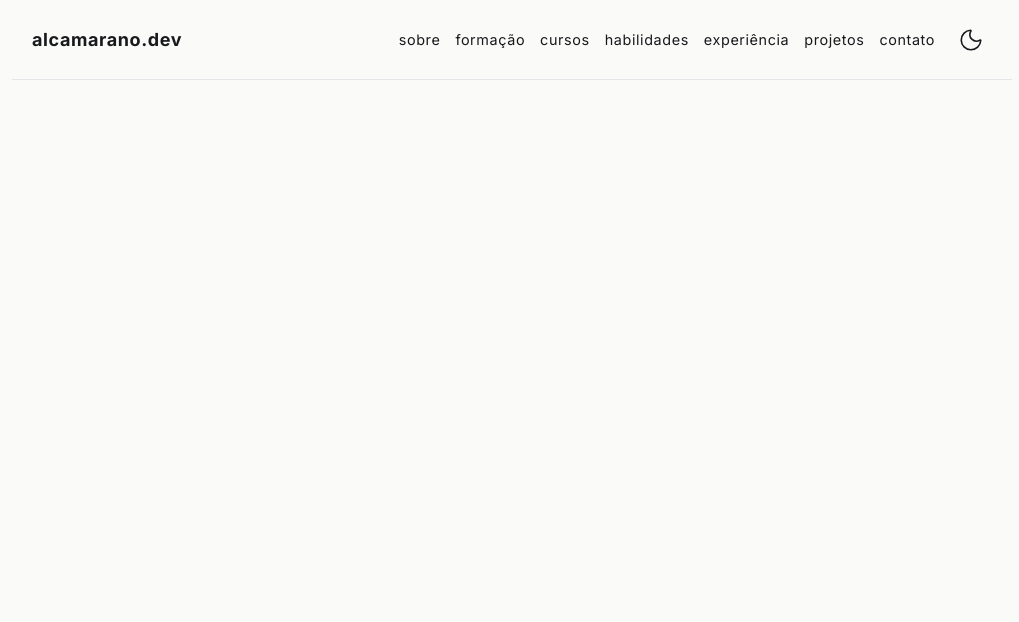
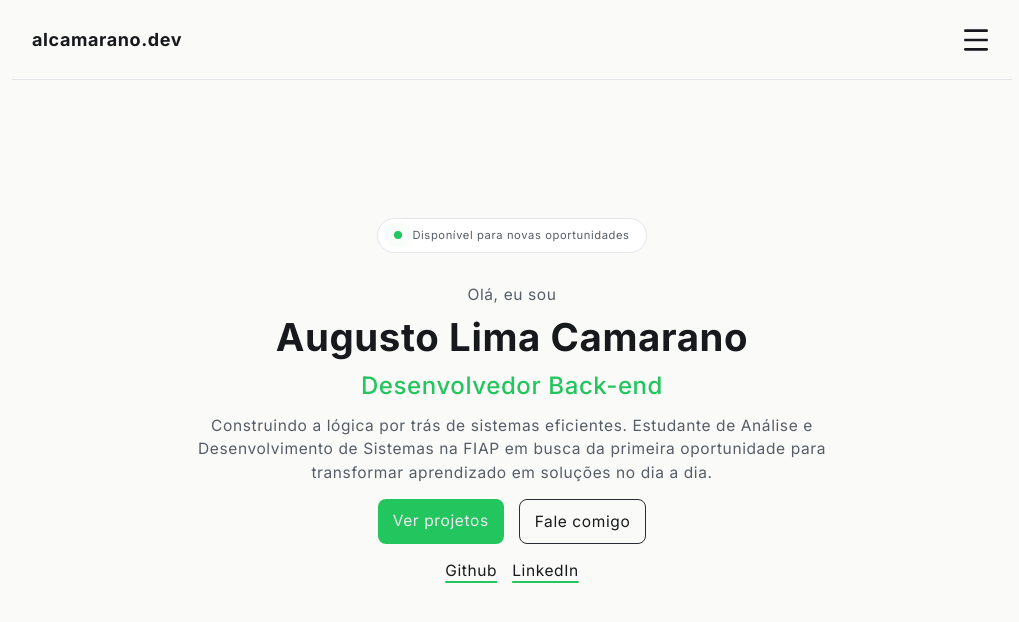
Before and after one commit to alcamarano/portfolio, a website: page index.html in a window 1280 px wide. Shown: the top 622 px of the page, without its empty margins (128-1147 px from the left). Drawn offline with Linux system fonts and the light colour scheme.

Commit message:
feat(hero): adiciona a seção hero do portfólio

```diff
--- a/assets/css/style.css
+++ b/assets/css/style.css
@@ -1,3 +1,22 @@
+/*
+    GLOBAL
+*/
+
+h1 {
+    font-size: var(--text-title);
+    font-weight: 700;
+    line-height: 42px;
+}
+
+h2 {
+    font-size: var(--text-subtitle);
+    font-weight: 500;
+}
+
+/*
+    HEADER
+*/
+
 .header {
     width: 100%;
     height: 80px;
@@ -13,7 +32,7 @@
     font-weight: 700;
 }
 
-.header__nav-menu {
+.header__nav {
     display: none;
     position: absolute;
     top: 80px;
@@ -22,11 +41,11 @@
     z-index: 100;
 }
 
-.header__nav-menu--open {
+.header__nav--open {
     display: block;
 }
 
-.header__ul-menu {
+.header__list {
     display: flex;
     align-items: center;
     justify-content: center;
@@ -35,12 +54,12 @@
     padding: 20px 0;
 }
 
-.header__ul-menu li {
+.header__list li {
     width: 100%;
     height: 40px;
 }
 
-.header__ul-menu a {
+.header__list a {
     height: 100%;
     font-size: .9rem;
     display: flex;
@@ -48,27 +67,164 @@
     justify-content: center;
 }
 
-.header__button-menu, .header__button-theme {
+.header__menu-toggle, .header__theme-toggle {
     width: 42px;
     height: 42px;
     display: flex;
     align-items: center;
 }
 
-.header__button-menu {
+.header__menu-toggle {
     justify-content: flex-end;
 }
 
-.header__button-theme {
+.header__theme-toggle {
     justify-content: center;
 }
 
+/*
+    MAIN
+*/
+
+.main {
+    padding: 0 20px;
+}
+
+.main__section {
+    width: 100%;
+    display: flex;
+    flex-direction: column;
+    align-items: center;
+    justify-content: center;
+}
+
+.main__section--spaced {
+    padding: 80px 0;
+}
+
+/*
+    MAIN - SECTION - HERO
+*/
+
+.hero {
+    height: 100dvh;
+    gap: 30px;
+}
+
+.hero__badge {
+    width: 270px;
+    height: 35px;
+    border-radius: 20px;
+    font-size: var(--text-code);
+    display: flex;
+    align-items: center;
+    justify-content: center;
+    gap: 10px;
+}
+
+.hero__badge-dot {
+    width: 8px;
+    height: 8px;
+    border-radius: 50%;
+    background-color: var(--color-accent);
+    animation: pulse 2s infinite;
+}
+
+@keyframes pulse {
+    0% { box-shadow: 0 0 0 0 #22c55e99; } 70%,
+    100% { box-shadow: 0 0 0 9px #22c55e00; }
+}
+
+.hero__content {
+    max-width: 690px;
+    text-align: center;
+    display: flex;
+    flex-direction: column;
+    gap: 10px;
+}
+
+.hero__content p, .hero__content a {
+    font-size: var(--text-paragraph);
+    font-weight: 400;
+}
+
+.hero__buttons, .hero__links {
+    display: flex;
+    gap: 15px;
+    justify-content: center;
+    margin-top: 5px;
+}
+
+.hero__buttons a {
+    padding: 10px 15px;
+    border-radius: 8px;
+}
+
+.hero__links a {
+    text-decoration: underline;
+    text-underline-offset: 5px;
+    text-decoration-thickness: 2px;
+    text-decoration-color: var(--color-accent);
+}
+
+/*
+    MAIN - SECTION - ABOUT ME
+*/
+
+
+
+/*
+    MAIN - SECTION - EDUCATION
+*/
+
+
+
+/*
+    MAIN - SECTION - COURSES
+*/
+
+
+
+/*
+    MAIN - SECTION - SKILLS
+*/
+
+
+
+/*
+    MAIN - SECTION - PROJECTS
+*/
+
+
+
+/*
+    MAIN - SECTION - EXPERIENCE
+*/
+
+
+
+/*
+    MAIN - SECTION - CONTACT
+*/
+
+
+
+/*
+    FOOTER
+*/
+
+
+
+/*
+    RESPONSIVIDADE
+*/
+
 @media (min-width: 850px) {
-    .header__button-menu {
+    .header__button--menu {
         display: none;
     }
 
-    .header__nav-menu {
+    .header__nav--menu {
         display: block;
         position: static;
         width: auto;
@@ -76,13 +232,13 @@
         background-color: transparent;
     }
 
-    .header__ul-menu {
+    .header__ul--menu {
         flex-direction: row;
         gap: 15px;
         padding: 0;
     }
 
-    .header__ul-menu li, .header__ul-menu a {
+    .header__ul--menu li, .header__ul--menu a {
         width: auto;
         height: auto;
     }
--- a/assets/js/menu.js
+++ b/assets/js/menu.js
@@ -2,7 +2,7 @@ const btnHeaderMenu = document.getElementById('btnHeaderMenu');
 const navHeaderMenu = document.getElementById('navHeaderMenu');
 
 function setMenu(open) {
-    navHeaderMenu.classList.toggle('header__nav-menu--open', open);
+    navHeaderMenu.classList.toggle('header__nav--open', open);
     btnHeaderMenu.setAttribute('aria-expanded', String(open));
 }
 
--- a/index.html
+++ b/index.html
@@ -17,25 +17,80 @@
     <body class="bg-bg-light dark:bg-bg-dark font-inter tracking-[.6px]">
         <header class="header bg-bg-light dark:bg-bg-dark border-b border-border-light dark:border-border-dark">
             <a href="#inicio" class="header__link text-text-primary-light dark:text-text-primary-dark">alcamarano<span>.</span>dev</a>
-            <button type="button" id="btnHeaderMenu" class="header__button-menu" aria-expanded="false" aria-controls="navHeaderMenu" aria-label="Menu">
+            <button type="button" id="btnHeaderMenu" class="header__menu-toggle" aria-expanded="false" aria-controls="navHeaderMenu" aria-label="Menu">
                 <svg width="32" height="32" viewBox="0 0 24 24" fill="none" stroke="currentColor" stroke-width="2" stroke-linecap="round" stroke-linejoin="round" class="text-text-primary-light dark:text-text-primary-dark" aria-hidden="true" focusable="false"><path d="M4 5h16"/><path d="M4 12h16"/><path d="M4 19h16"/></svg>
             </button>
-            <nav id="navHeaderMenu" class="header__nav-menu border-b bg-menu-light dark:bg-menu-dark border-border-light dark:border-border-dark" aria-label="Menu principal">
-                <ul class="header__ul-menu text-text-primary-light dark:text-text-primary-dark">
-                    <li><a href="#sobre">sobre</a></li>
-                    <li><a href="#formacao">formação</a></li>
-                    <li><a href="#cursos">cursos</a></li>
-                    <li><a href="#habilidades">habilidades</a></li>
-                    <li><a href="#experiencia">experiência</a></li>
-                    <li><a href="#projetos">projetos</a></li>
-                    <li><a href="#contato">contato</a></li>
-                    <button type="button" id="btnTheme" class="header__button-theme">
+            <nav id="navHeaderMenu" class="header__nav border-b bg-menu-light dark:bg-menu-dark border-border-light dark:border-border-dark" aria-label="Menu principal">
+                <ul class="header__list text-text-primary-light dark:text-text-primary-dark">
+                    <li><a href="#about-me">sobre</a></li>
+                    <li><a href="#education">formação</a></li>
+                    <li><a href="#courses">cursos</a></li>
+                    <li><a href="#skills">habilidades</a></li>
+                    <li><a href="#projects">projetos</a></li>
+                    <li><a href="#experience">experiência</a></li>
+                    <li><a href="#contact">contato</a></li>
+                    <button type="button" id="btnTheme" class="header__theme-toggle">
                         <svg width="26" height="26" viewBox="0 0 24 24" fill="none" stroke="currentColor" stroke-width="1.5" stroke-linecap="round" stroke-linejoin="round" class="text-text-primary-light dark:hidden"><path d="M20.985 12.486a9 9 0 1 1-9.473-9.472c.405-.022.617.46.402.803a6 6 0 0 0 8.268 8.268c.344-.215.825-.004.803.401"/></svg>
                         <svg width="26" height="26" viewBox="0 0 24 24" fill="none" stroke="currentColor" stroke-width="1.5" stroke-linecap="round" stroke-linejoin="round" class="text-text-primary-dark hidden dark:block"><circle cx="12" cy="12" r="4"/><path d="M12 2v2"/><path d="M12 20v2"/><path d="m4.93 4.93 1.41 1.41"/><path d="m17.66 17.66 1.41 1.41"/><path d="M2 12h2"/><path d="M20 12h2"/><path d="m6.34 17.66-1.41 1.41"/><path d="m19.07 4.93-1.41 1.41"/></svg>
                     </button>
                 </ul>
             </nav>
         </header>
+        <main class="main">
+            <!-- Início -->
+            <section id="hero" class="hero main__section">
+                <p class="hero__badge bg-surface-light dark:bg-surface-dark text-text-secondary-light dark:text-text-secondary-dark border border-border-light dark:border-border-dark">
+                    <span class="hero__badge-dot"></span>Disponível para novas oportunidades
+                </p>
+                <div class="hero__content">
+                    <p class="text-text-secondary-light dark:text-text-secondary-dark">Olá, eu sou</p>
+                    <h1 class="text-text-primary-light dark:text-text-primary-dark">Augusto Lima Camarano</h1>
+                    <h2 class="text-accent">Desenvolvedor Back-end</h2>
+                    <p class="text-text-secondary-light dark:text-text-secondary-dark">
+                        Construindo a lógica por trás de sistemas eficientes. Estudante de Análise e Desenvolvimento de Sistemas na FIAP em busca da primeira oportunidade para transformar aprendizado em soluções no dia a dia.
+                    </p>
+                    <div class="hero__buttons">
+                        <a href="" class="text-text-primary-dark bg-accent">Ver projetos</a>
+                        <a href="" class="text-text-primary-light dark:text-text-primary-dark border border-border-dark dark:border-border-light">Fale comigo</a>
+                    </div>
+                    <div class="hero__links">
+                        <a href="" class="text-text-primary-light dark:text-text-primary-dark">Github</a>
+                        <a href="" class="text-text-primary-light dark:text-text-primary-dark">LinkedIn</a>
+                    </div>
+                </div>
+            </section>
+            <!-- Sobre mim -->
+            <section id="about-me" class="main__section main__section--spaced">
+
+            </section>
+            <!-- Formação -->
+            <section id="education" class="main__section main__section--spaced">
+
+            </section>
+            <!-- Cursos -->
+            <section id="courses" class="main__section main__section--spaced">
+
+            </section>
+            <!-- Habilidades -->
+            <section id="skills" class="main__section main__section--spaced">
+
+            </section>
+            <!-- Projetos -->
+            <section id="projects" class="main__section main__section--spaced">
+
+            </section>
+            <!-- Experiência -->
+            <section id="experience" class="main__section main__section--spaced">
+
+            </section>
+            <!-- Contato -->
+            <section id="contact" class="main__section main__section--spaced">
+
+            </section>
+        </main>
+        <footer class="footer">
+
+        </footer>
         <script src="assets/js/theme.js"></script>
         <script src="assets/js/menu.js"></script>
     </body>
```
Also changed, not shown: assets/css/output.css.
